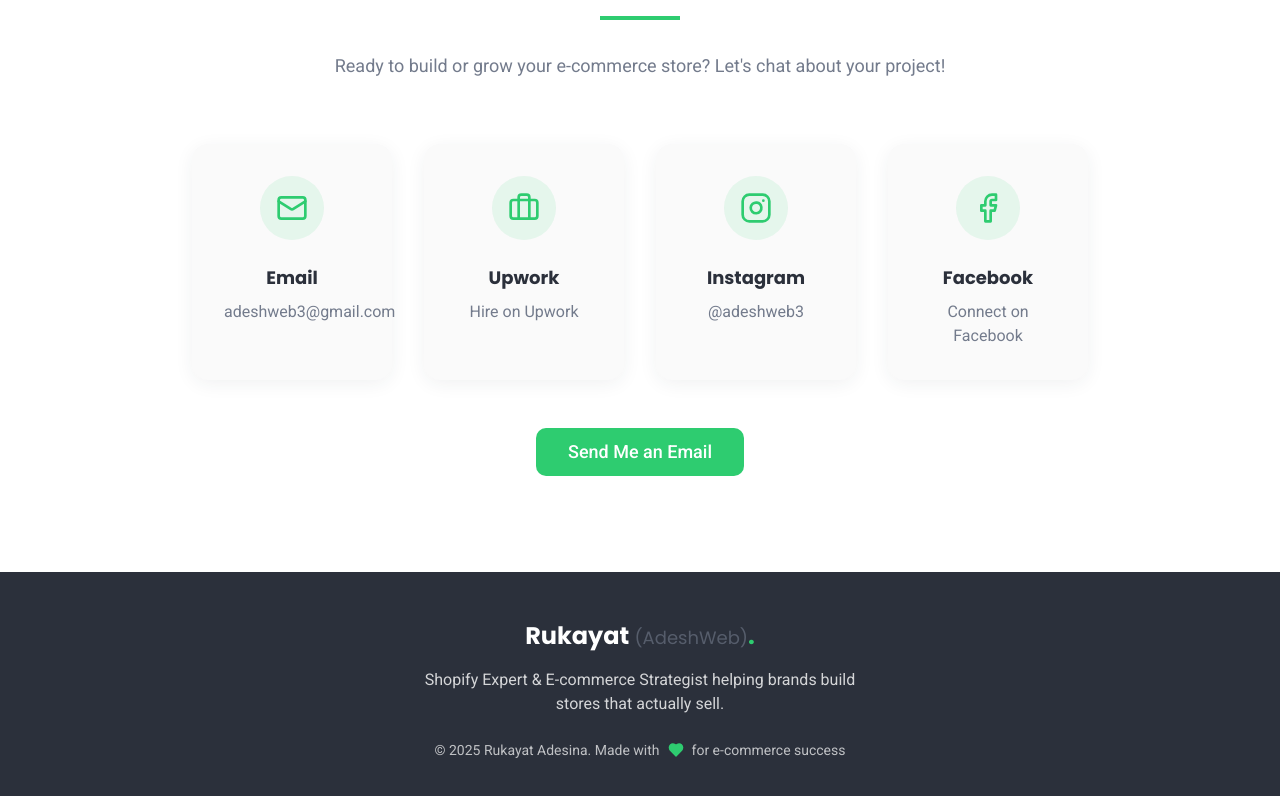
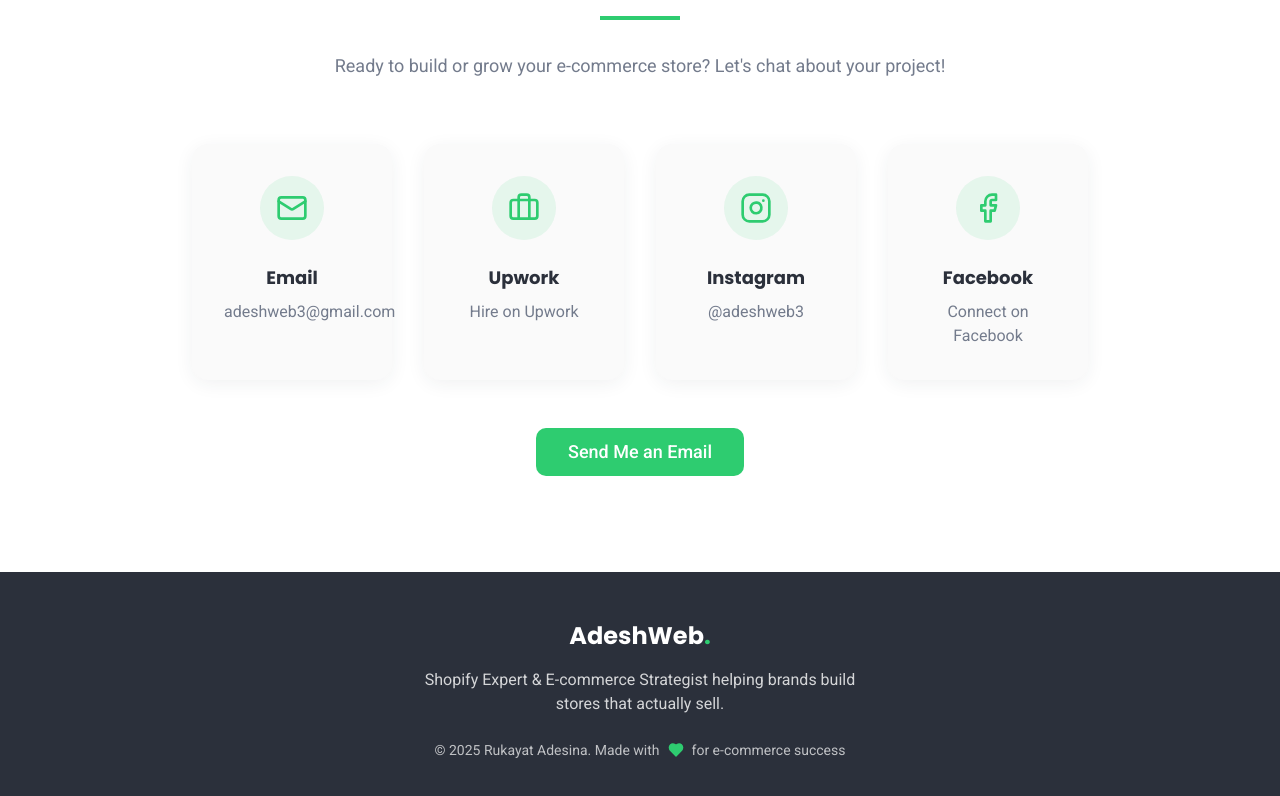
Before and after one commit to Adeshweb/Adeshweb, a React (Vite) app: page / in a window 1280 px wide. Shown: the part 5870-6666 px from the top of the page. Built offline with nearby package versions, Linux system fonts and the light colour scheme; the HTML template or start-up script is replaced by a standard one.

Commit message:
Update footer branding to AdeshWeb
Replace Rukayat with AdeshWeb in the footer branding to ensure consistent logo/text across site.

```diff
--- a/src/components/Footer.tsx
+++ b/src/components/Footer.tsx
@@ -8,7 +8,7 @@ const Footer = () => {
       <div className="container mx-auto px-4 sm:px-6 lg:px-8">
         <div className="text-center">
           <div className="font-heading text-2xl font-bold mb-4">
-            Rukayat <span className="text-muted-foreground/60 text-lg font-normal">(AdeshWeb)</span><span className="text-primary">.</span>
+            AdeshWeb<span className="text-primary">.</span>
           </div>
           <p className="text-secondary-foreground/80 mb-6 max-w-md mx-auto">
             Shopify Expert & E-commerce Strategist helping brands build stores that actually sell.
```
